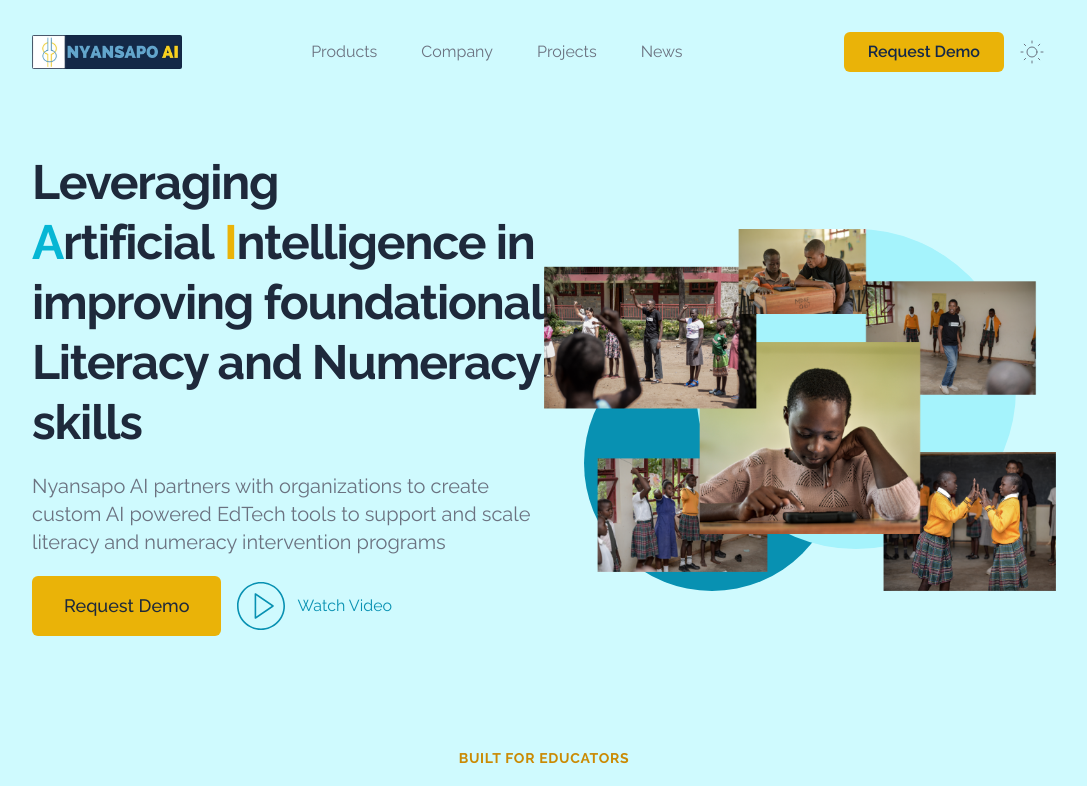
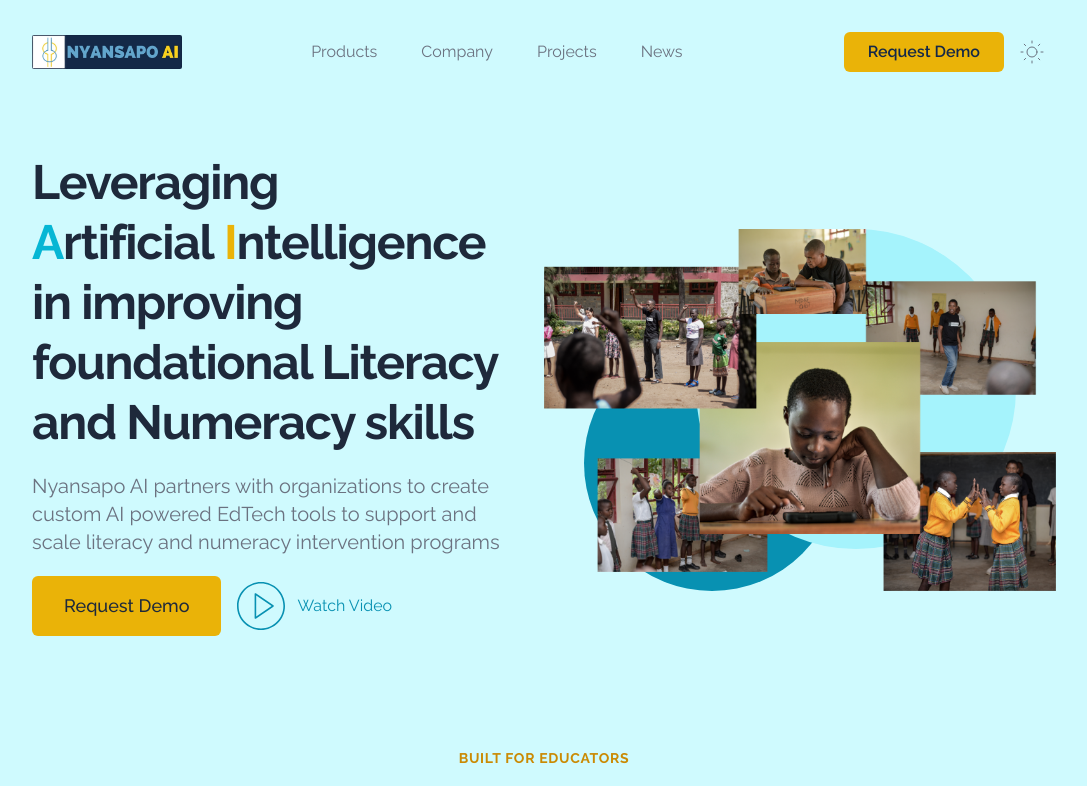
Before and after one commit to NyansapoAI/website, a Next.js app: page / in a window 1280 px wide. Shown: the top 786 px of the page, without its empty margins (96-1183 px from the left). Built offline with nearby package versions, Linux system fonts and the light colour scheme.

Commit message:
fix:navbar fits on one line

```diff
--- a/src/app/navbar.tsx
+++ b/src/app/navbar.tsx
@@ -7,7 +7,7 @@ import { navigationLinks } from "@/constants/links"
 export default function Navbar() {
   return (
     <div className="w-full relative z-50 mb-12">
-      <nav className=" relative flex flex-wrap items-center justify-between py-8 lg:justify-between dark:text-gray-100 ">
+      <nav className=" relative flex flex-wrap gap-2 items-center justify-between py-8 lg:justify-between dark:text-gray-100 ">
         {/* Logo  */}
         <Disclosure>
           {({ open }) => (
--- a/src/app/providers.tsx
+++ b/src/app/providers.tsx
@@ -1,15 +1,15 @@
-'use client'
-import React, { ReactNode } from 'react'
-import { ThemeProvider } from 'next-themes'
+"use client"
+import React, { ReactNode } from "react"
+import { ThemeProvider } from "next-themes"
 type Props = {
   children: ReactNode
 }
 
 export default function RootProviders({ children }: Props) {
   return (
-    <ThemeProvider attribute='class'>
-      <div className='px-8 md:px-16 xl:px-32 2xl:px-96 mx-auto max-w-[1920px]'>
-        <div className='mx-auto'>{children}</div>
+    <ThemeProvider attribute="class">
+      <div className="px-8 md:px-16 xl:px-32 2xl:px-64 mx-auto max-w-[1920px]">
+        <div className="mx-auto">{children}</div>
       </div>
     </ThemeProvider>
   )
--- a/src/app/sections/hero.tsx
+++ b/src/app/sections/hero.tsx
@@ -14,7 +14,7 @@ export default function Hero({}: Props) {
       <div className="flex flex-wrap container ">
         <div className="flex items-center w-full lg:w-1/2">
           <Video isOpen={isOpen} setIsOpen={setIsOpen} />
-          <div className="max-w-2xl mb-8">
+          <div className="mr-4 mb-8">
             <h1 className="text-4xl font-bold leading-snug tracking-tight  lg:text-4xl lg:leading-tight xl:text-5xl  xl:leading-tight 2xl:leading-tight">
               Leveraging <span className="text-cyan-500">A</span>rtificial&nbsp;
               <span className="text-yellow-500">I</span>ntelligence in improving
```
